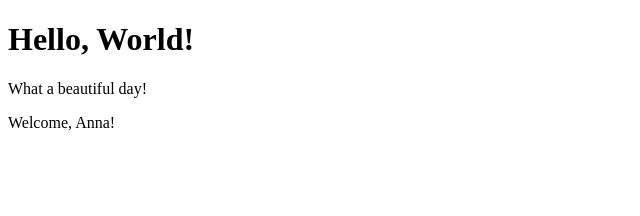
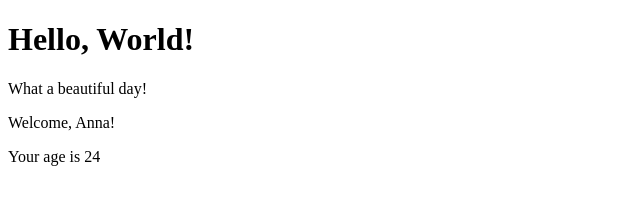
Before and after one commit to AnneclaireS/react-exercises, a React (Create React App) app in the folder my-app/: page / in a window 1280 px wide. Shown: the top 216 px of the page, without its empty margins (0-640 px from the left). Built offline with nearby package versions, Linux system fonts and the light colour scheme.

Commit message:
added props-03

```diff
--- a/my-app/src/App.js
+++ b/my-app/src/App.js
@@ -7,7 +7,7 @@ import { Welcome } from "./Welcome";
 
 export class App extends React.Component {
     render() {
-        return <div><Hello /><Welcome /></div>;
+        return <div><Hello /><Welcome age={24}/></div>;
     }
 
 }
--- a/my-app/src/Welcome.js
+++ b/my-app/src/Welcome.js
@@ -1,9 +1,12 @@
 import React from "react";
 
 export class Welcome extends React.Component {
-    render () {
+    render() {
         return (
-            <p>Welcome, {this.props.name}!</p>
+            <div>
+                <p>Welcome, {this.props.name}!</p>
+                <p>Your age is {this.props.age}</p>
+            </div>
         )
     }
 }
```
